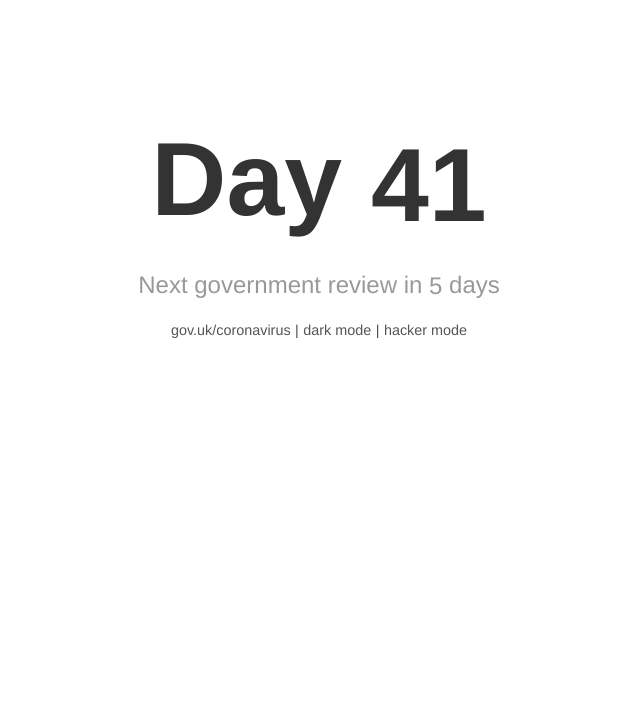
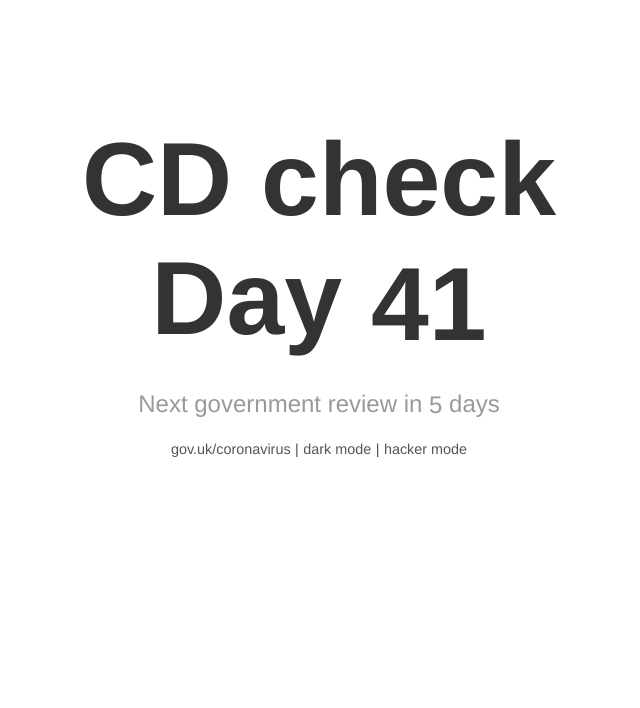
Before and after one commit to bwgraves/lockdowncount, a website built with webpack: page index.html in a window 1280 px wide. Shown: the whole page, without its empty margins (321-961 px from the left). Built offline with nearby package versions, Linux system fonts and the light colour scheme; no server answers.

Commit message:
test cd trigger

```diff
--- a/index.html
+++ b/index.html
@@ -9,6 +9,7 @@
 	</head>
 	<body>
 		<div id="main">
+			<h1>CD check</h1>
 			<h1>Day <span id="daysSince" class="odometer"></span></h1>
 			<h2>Next government review in <span id="govReview" class="odometer">7</span> days</h2>
 			<a target="_blank" href="https://gov.uk/coronavirus">gov.uk/coronavirus</a>
```
